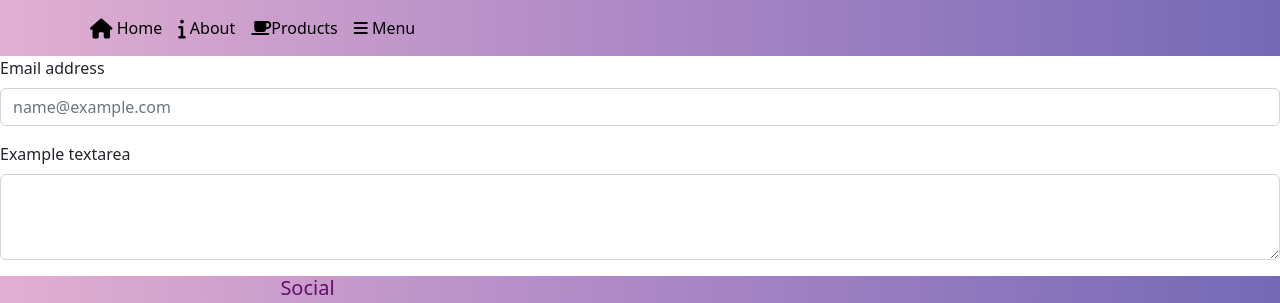
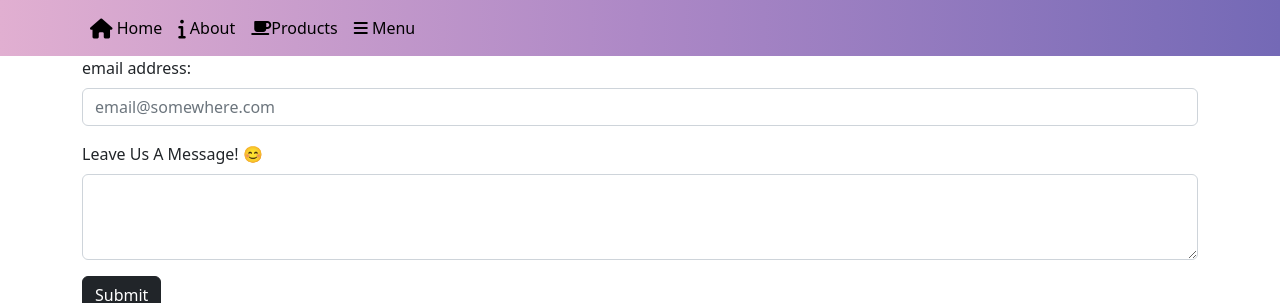
Before and after one commit to elathan37/project-week4, a website built with Parcel: page contactus.html in a window 1280 px wide. Shown: the top 303 px of the page. Built offline with nearby package versions, Linux system fonts and the light colour scheme.

Commit message:
contact update

```diff
--- a/contactus.html
+++ b/contactus.html
@@ -63,25 +63,30 @@
 
     <!-- About Us Form -->
 
+    <div class="container-md">
       <form
         action="https://us-central1-nucamp-production.cloudfunctions.net/post/formdata"
         method="post"
         class="row"
       >
         <div class="mb-3">
-        <label for="contactUsInput" class="form-label">Email address</label>
+          <label for="contactUsInput" class="form-label">email address:</label>
           <input
             type="email"
             class="form-control"
             id="contactUsInput"
-          placeholder="name@example.com"
+            placeholder="email@somewhere.com"
           />
         </div>
         <div class="mb-3">
-        <label for="contactUsText" class="form-label">Example textarea</label>
+          <label for="contactUsText" class="form-label">Leave Us A Message! 😊</label>
           <textarea class="form-control" id="contactUsText" rows="3"></textarea>
         </div>
+        <div class="col-12">
+          <button type="submit" class="btn btn-dark">Submit</button>
+        </div>
       </form>
+    </div>
 
     <!-- footer -->
     <footer>
```
Lines whose indentation alone changed are shown as unchanged.
